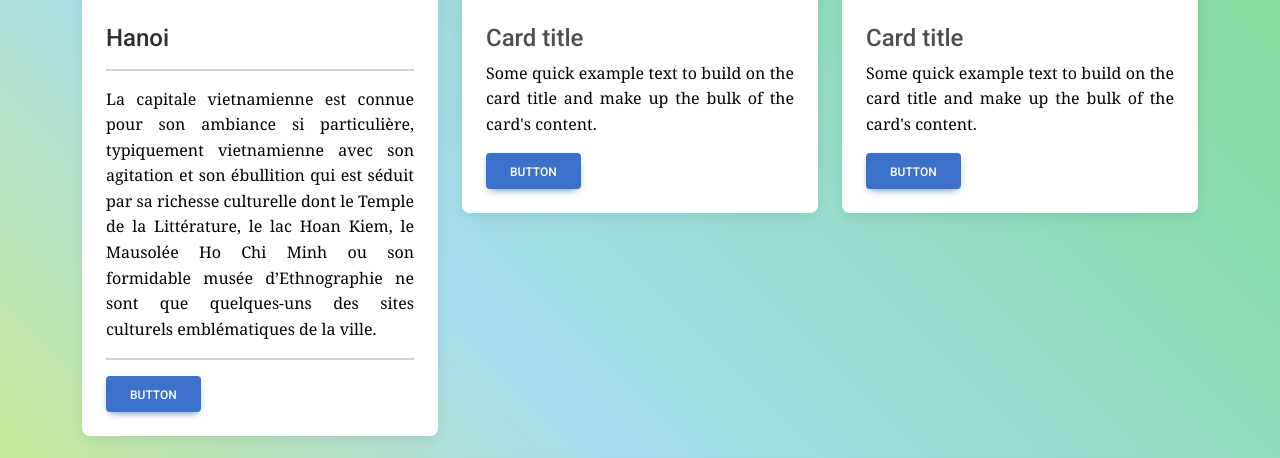
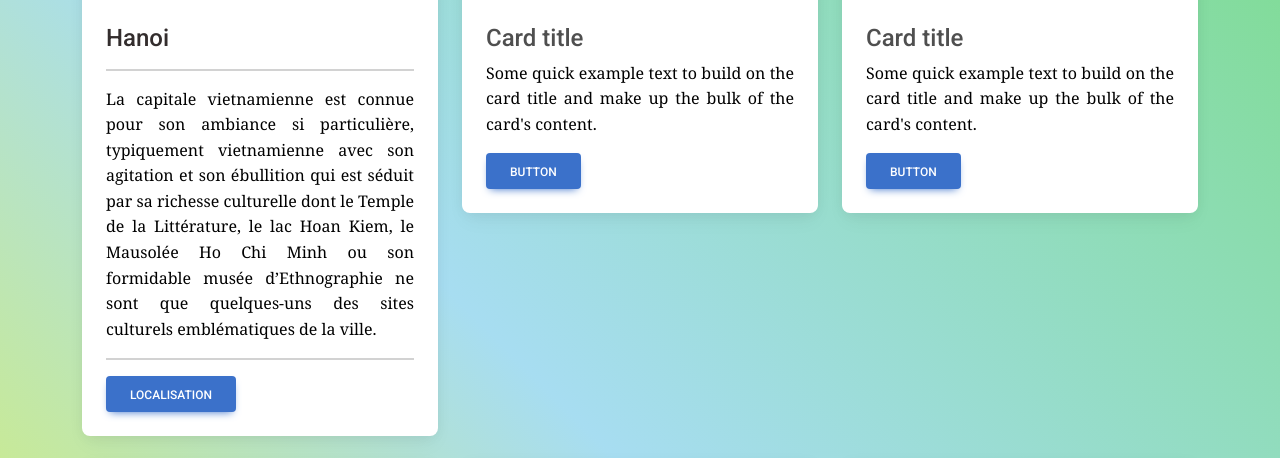
Before and after one commit to zpilia/vietnam_website, a PHP site: page /incontournable.php in a window 1280 px wide. Shown: the part 555-1013 px from the top of the page. Run offline with PHP 8.4, Linux system fonts and the light colour scheme; some libraries are stand-ins or nearby versions; grey boxes are pictures that could not be loaded.

Commit message:
Update incontournable.php

```diff
--- a/views/incontournable.php
+++ b/views/incontournable.php
@@ -62,7 +62,9 @@
                             </p>
                             <hr>
                             <!-- Bouton -->
-                            <button type="button" class="btn btn-primary" data-toggle="modal" data-target="#myModal">Button</button>
+                            <button type="button" class="btn btn-primary" data-mdb-toggle="modal" data-mdb-target="#myModal">
+                                Localisation
+                            </button>
 
                             <!-- Modal -->
                             <div class="modal" id="myModal">
@@ -73,26 +75,26 @@
                                             <!-- Google Maps -->
                                             <div id="map-container-google-16" class="z-depth-1-half map-container-9"
                                                  style="overflow:hidden;
-                                                        padding-bottom:56.25%;
+                                                        padding-bottom:55%;
                                                         position:relative;
                                                         height:0;"
                                             >
-                                                <iframe src="https://maps.google.com/maps?q=new%20delphi&t=&z=13&ie=UTF8&iwloc=&output=embed"
+                                                <iframe src="https://www.google.com/maps/embed?pb=!1m18!1m12!1m3!1d59585.969790435425!2d105.79296009040836!3d21.02775943883605!2m3!1f0!2f0!3f0!3m2!1i1024!2i768!4f13.1!3m3!1m2!1s0x3135ab9bd9861ca1%3A0xe7887f7b72ca17a9!2sHano%C3%AF%2C%20District%20de%20Hoan%20Kiem%2C%20Hano%C3%AF%2C%20Vietnam!5e0!3m2!1sfr!2sfr!4v1687455326871!5m2!1sfr!2sfr"
                                                         frameborder="0" allowfullscreen
                                                         style="left:0;
                                                                top:0;
                                                                height:100%;
                                                                width:100%;
-                                                               position:absolute;"
-                                                ></iframe>
+                                                               position:absolute;">
+                                                </iframe>
                                             </div>
                                         </div>
-
                                         <!-- Modal footer -->
                                         <div class="modal-footer">
-                                            <button type="button" class="btn btn-danger" data-dismiss="modal">Close</button>
+                                            <button type="button" class="btn btn-danger" data-mdb-dismiss="modal">
+                                                Close
+                                            </button>
                                         </div>
-
                                     </div>
                                 </div>
                             </div>
```
